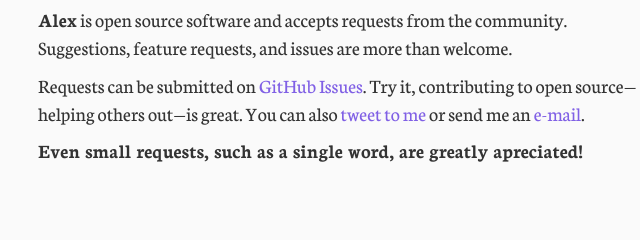
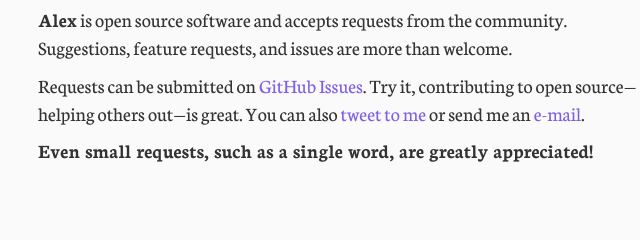
Before and after one commit to get-alex/alex, a website: page index.html in a window 1280 px wide. Shown: the part 4860-5100 px from the top of the page, 302-942 px from the left. Drawn offline with Linux system fonts and the light colour scheme.

Commit message:
Fix typo: `apreciated` > `appreciated`
Closes GH-10.

And yes, I like the pun :)

```diff
--- a/index.html
+++ b/index.html
@@ -160,7 +160,7 @@
       <div class="content">
         <p><strong>Alex</strong> is open source software and accepts requests from the community. Suggestions, feature requests, and issues are more than welcome.</p>
         <p>Requests can be submitted on <a href="https://github.com/wooorm/alex/issues/new?title=Suggestion%3A%20add%E2%80%A6&labels=enhancement&assignee=wooorm">GitHub Issues</a>. Try it, contributing to open source—helping others out—is great. You can also <a href="https://twitter.com/intent/tweet?hashtags=alexjs&related=wooorm&text=%40wooorm">tweet to me</a> or send me an <a href="mailto:tituswormer@gmail.com?subject=Suggestion%20for%20Alex">e-mail</a>.</p>
-        <p><strong>Even small requests, such as a single word, are greatly apreciated!</strong></p>
+        <p><strong>Even small requests, such as a single word, are greatly appreciated!</strong></p>
       </div>
     </section>
     <section class="section text">
```
